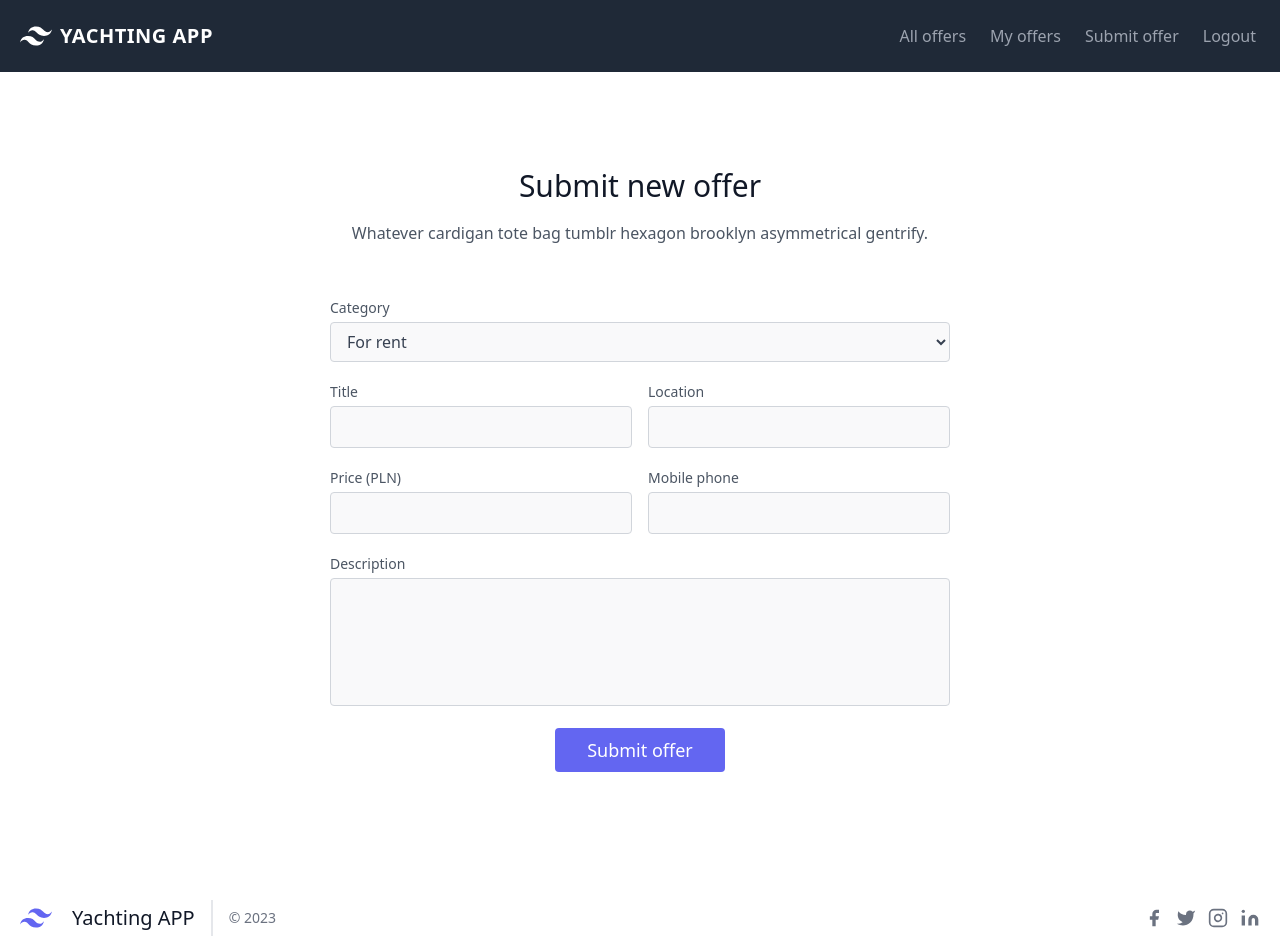
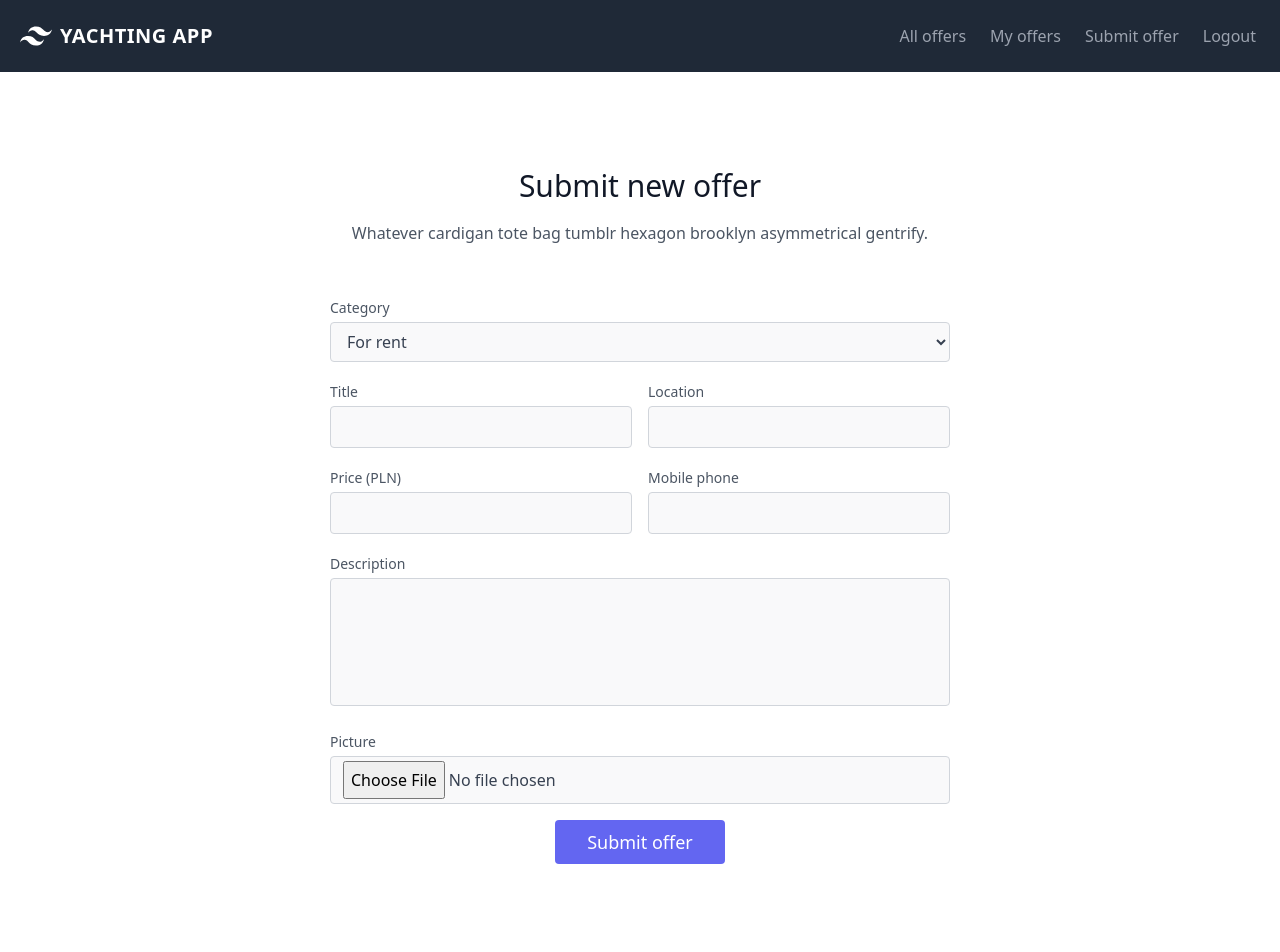
Before and after one commit to malachowiczmarta/Yachting-app-next, a Next.js app: page /offers/new in a window 1280 px wide. Shown: the top 952 px of the page. Built offline with nearby package versions, Linux system fonts and the light colour scheme; no server answers; sample sign-in values are in the browser's storage.

Commit message:
add cloudinary image upload

```diff
--- /dev/null
+++ b/next.config.js
@@ -0,0 +1,5 @@
+module.exports = {
+  images: {
+    domains: ['res.cloudinary.com']
+  }
+};
--- a/package.json
+++ b/package.json
@@ -19,6 +19,7 @@
     "airtable": "^0.10.1",
     "autoprefixer": "^10.2.5",
     "classnames": "^2.3.2",
+    "cloudinary": "^1.35.0",
     "crypto-js": "^4.1.1",
     "eslint": "^7.20.0",
     "eslint-config-prettier": "^7.2.0",
--- /dev/null
+++ b/pages/api/upload.ts
@@ -0,0 +1,18 @@
+import cloudinary from 'cloudinary';
+import { NextApiRequest, NextApiResponse } from 'next';
+
+// @ts-ignore
+cloudinary.config({
+  cloud_name: process.env.NEXT_PUBLIC_CLOUDINARY_NAME,
+  api_key: process.env.NEXT_PUBLIC_CLOUDINARY_KEY,
+  api_secret: process.env.CLOUDINARY_SECRET
+});
+
+export default async (req: NextApiRequest, res: NextApiResponse) => {
+  const timestamp = Number(new Date());
+  const api_key = process.env.NEXT_PUBLIC_CLOUDINARY_KEY;
+  // @ts-ignore
+  const sig = await cloudinary.utils.api_sign_request({ timestamp }, process.env.CLOUDINARY_SECRET);
+
+  res.status(200).json({ timestamp, sig, api_key });
+};
--- a/pages/offers/[id].tsx
+++ b/pages/offers/[id].tsx
@@ -78,14 +78,16 @@ export default function OfferPage({ offer }: OfferPageProps) {
                 </span>
                 <button
                   aria-label="Mark as favourite"
-                  className="rounded-full w-10 h-10 bg-gray-200 p-0 border-0 inline-flex items-center justify-center text-gray-500 ml-4">
+                  className="rounded-full w-10 h-10 bg-gray-200 p-0 border-0 inline-flex items-center justify-center text-gray-500 ml-4"
+                >
                   <svg
                     fill="currentColor"
                     strokeLinecap="round"
                     strokeLinejoin="round"
                     strokeWidth="2"
                     className="w-5 h-5"
-                    viewBox="0 0 24 24">
+                    viewBox="0 0 24 24"
+                  >
                     <path d="M20.84 4.61a5.5 5.5 0 00-7.78 0L12 5.67l-1.06-1.06a5.5 5.5 0 00-7.78 7.78l1.06 1.06L12 21.23l7.78-7.78 1.06-1.06a5.5 5.5 0 000-7.78z"></path>
                   </svg>
                 </button>
--- a/pages/offers/[id]/edit.tsx
+++ b/pages/offers/[id]/edit.tsx
@@ -6,6 +6,7 @@ import getOfferById from 'services/offers/get';
 import isAuthorized from 'services/offers/isAuthorized';
 import { NextApiRequest } from 'next';
 import { IOffer } from '..';
+import { uploadImage } from '@/utils';
 
 interface IProps {
   req: NextApiRequest;
@@ -38,6 +39,15 @@ export default function OfferEdit({ offer }: IEditProps) {
   const [error, setError] = useState('');
   const [formProcessing, setFormProcessing] = useState(false);
   const router = useRouter();
+  const [imagePreviewUrl, setImagePreviewUrl] = useState(offer.imageUrl);
+
+  const handleImagePreview = (e: React.ChangeEvent) => {
+    const target = e.target as HTMLInputElement;
+    if (!target.files?.length) return;
+    const url = window.URL.createObjectURL(target.files[0]);
+    console.log(`url`, url);
+    setImagePreviewUrl(url);
+  };
 
   const handleSubmit = async (e: React.FormEvent) => {
     e.preventDefault();
@@ -51,9 +61,17 @@ export default function OfferEdit({ offer }: IEditProps) {
       mobile: form.get('phone'),
       price: form.get('price'),
       description: form.get('description'),
-      location: form.get('location')
+      location: form.get('location'),
+      imageUrl: ''
     };
 
+    if (form.get('picture')) {
+      const file = await uploadImage(form.get('picture') as File);
+      console.log('file', file);
+
+      payload.imageUrl = file.secure_url;
+    }
+    console.log('payload', payload);
     const response = await fetch(`/api/offers/${offer.id}`, {
       method: 'PUT',
       body: JSON.stringify(payload),
@@ -67,7 +85,8 @@ export default function OfferEdit({ offer }: IEditProps) {
     } else {
       const payload = await response.json();
       setFormProcessing(false);
-      setError(payload.error?.details[0]?.message);
+      // setError(payload.error?.details[0]?.message);
+      setError('error');
     }
   };
 
@@ -174,6 +193,26 @@ export default function OfferEdit({ offer }: IEditProps) {
                   ></textarea>
                 </div>
               </div>
+              {imagePreviewUrl && (
+                <div className="p-2 w-full">
+                  <img src={imagePreviewUrl} className="rounded" />
+                </div>
+              )}
+              <div className="p-2 w-full">
+                <div className="relative">
+                  <label htmlFor="picture" className="leading-7 text-sm text-gray-600">
+                    Picture
+                  </label>
+                  <input
+                    onChange={handleImagePreview}
+                    type="file"
+                    id="picture"
+                    name="picture"
+                    // required
+                    className="w-full bg-gray-100 bg-opacity-50 rounded border border-gray-300 focus:border-indigo-500 focus:bg-white focus:ring-2 focus:ring-indigo-200 text-base outline-none text-gray-700 py-1 px-3 leading-8 transition-colors duration-200 ease-in-out"
+                  />
+                </div>
+              </div>
               <div className="p-2 w-full">
                 <button
                   disabled={formProcessing}
--- a/pages/offers/index.tsx
+++ b/pages/offers/index.tsx
@@ -19,6 +19,7 @@ export interface IOffer {
   fields?: string;
   status: string;
   users: string[];
+  imageUrl: string;
 }
 
 interface HomeProps {
@@ -82,6 +83,7 @@ function Offers({ offers, offset }: HomeProps) {
             </Link>
           </div>
           <div className="flex flex-wrap -m-4">
+            {/* TO DO wydzielic do komponentu */}
             {currentOffers.map((offer) => (
               <div key={offer.id} className="xl:w-1/4 md:w-1/2 p-4 cursor-pointer">
                 <Link href={`/offers/${offer.id}`}>
--- a/pages/offers/new.tsx
+++ b/pages/offers/new.tsx
@@ -2,6 +2,7 @@ import { useRef, useState, useEffect } from 'react';
 import BaseLayout from 'components/BaseLayout';
 import { useRouter } from 'next/router';
 import { useSession } from 'next-auth/react';
+import { uploadImage } from '@/utils';
 
 export default function OfferNew() {
   const offerForm = useRef<HTMLFormElement>(null);
@@ -9,6 +10,14 @@ export default function OfferNew() {
   const [formProcessing, setFormProcessing] = useState(false);
   const router = useRouter();
   const { data: session, status } = useSession();
+  const [imagePreviewUrl, setImagePreviewUrl] = useState('');
+
+  const handleImagePreview = (e: React.ChangeEvent) => {
+    const target = e.target as HTMLInputElement;
+    if (!target.files?.length) return;
+    const url = window.URL.createObjectURL(target.files[0]);
+    setImagePreviewUrl(url);
+  };
 
   useEffect(() => {
     if (!session && status !== 'loading') {
@@ -28,9 +37,18 @@ export default function OfferNew() {
       mobile: form.get('phone'),
       price: form.get('price'),
       description: form.get('description'),
-      location: form.get('location')
+      location: form.get('location'),
+      imageUrl: ''
     };
 
+    if (form.get('picture')) {
+      const file = await uploadImage(form.get('picture') as File);
+      console.log('file', file);
+
+      payload.imageUrl = file.secure_url;
+    }
+
+    setFormProcessing(false);
     const response = await fetch('/api/offers', {
       method: 'POST',
       body: JSON.stringify(payload),
@@ -39,11 +57,9 @@ export default function OfferNew() {
       }
     });
 
-    try {
-      if (response.ok) {
-        router.push('/offers/thanks');
-      }
-    } catch {
+    if (response.ok) {
+      router.push('/offers/thanks');
+    } else {
       const payload = await response.json();
       setFormProcessing(false);
       setError(payload.error?.details[0]?.message);
@@ -152,6 +168,26 @@ export default function OfferNew() {
                   ></textarea>
                 </div>
               </div>
+              {imagePreviewUrl && (
+                <div className="p-2 w-full">
+                  <img src={imagePreviewUrl} className="rounded" />
+                </div>
+              )}
+              <div className="p-2 w-full">
+                <div className="relative">
+                  <label htmlFor="picture" className="leading-7 text-sm text-gray-600">
+                    Picture
+                  </label>
+                  <input
+                    type="file"
+                    onChange={handleImagePreview}
+                    id="picture"
+                    name="picture"
+                    required
+                    className="w-full bg-gray-100 bg-opacity-50 rounded border border-gray-300 focus:border-indigo-500 focus:bg-white focus:ring-2 focus:ring-indigo-200 text-base outline-none text-gray-700 py-1 px-3 leading-8 transition-colors duration-200 ease-in-out"
+                  />
+                </div>
+              </div>
               <div className="p-2 w-full">
                 <button
                   disabled={formProcessing}
--- a/services/offers/create.ts
+++ b/services/offers/create.ts
@@ -1,6 +1,6 @@
 import airDB from 'services/airtableClient';
 import Joi from 'joi';
-import { IOffer } from '@/pages';
+import { IOffer } from '@/pages/offers';
 
 const schema = Joi.object({
   title: Joi.string().required(),
--- a/services/offers/update.ts
+++ b/services/offers/update.ts
@@ -7,10 +7,11 @@ const schema = Joi.object({
   mobile: Joi.string().required(),
   description: Joi.string().required(),
   location: Joi.string().required(),
-  price: Joi.number().greater(0).required()
+  price: Joi.number().greater(0).required(),
+  imageUrl: Joi.string()
 });
 
-const update = async (airtableId, payload) => {
+const updateOffer = async (airtableId: string, payload: any) => {
   const validatedOffer = await schema.validateAsync(payload);
   const offer = await airDB('offers').update([
     {
@@ -22,4 +23,4 @@ const update = async (airtableId, payload) => {
   return offer;
 };
 
-export default update;
+export default updateOffer;
--- a/tsconfig.json
+++ b/tsconfig.json
@@ -20,6 +20,6 @@
       "@/*": ["*"]
     }
   },
-  "include": ["next-env.d.ts", "next-auth.d.ts", "**/*.ts", "**/*.tsx"],
+  "include": ["next-env.d.ts", "next-auth.d.ts", "**/*.ts", "**/*.tsx", "next.config.js"],
   "exclude": ["node_modules"]
 }
--- a/utils/index.ts
+++ b/utils/index.ts
@@ -1 +1,23 @@
 export const jsonFetcher = (url: string) => fetch(url).then((res) => res.json());
+
+export const uploadImage = async (file: File) => {
+  let response = await fetch('/api/upload');
+  let data = await response.json();
+  const formData = new FormData();
+  formData.append('file', file);
+  formData.append('api_key', data.api_key);
+  formData.append('timestamp', data.timestamp);
+  formData.append('signature', data.sig);
+
+  response = await fetch(
+    `https://api.cloudinary.com/v1_1/${process.env.NEXT_PUBLIC_CLOUDINARY_NAME}/image/upload`,
+    {
+      method: 'POST',
+      body: formData
+    }
+  );
+
+  data = response.json();
+
+  return data;
+};
```
Also changed, not shown: 1 other file (tests, documents, lock files or other folders).
